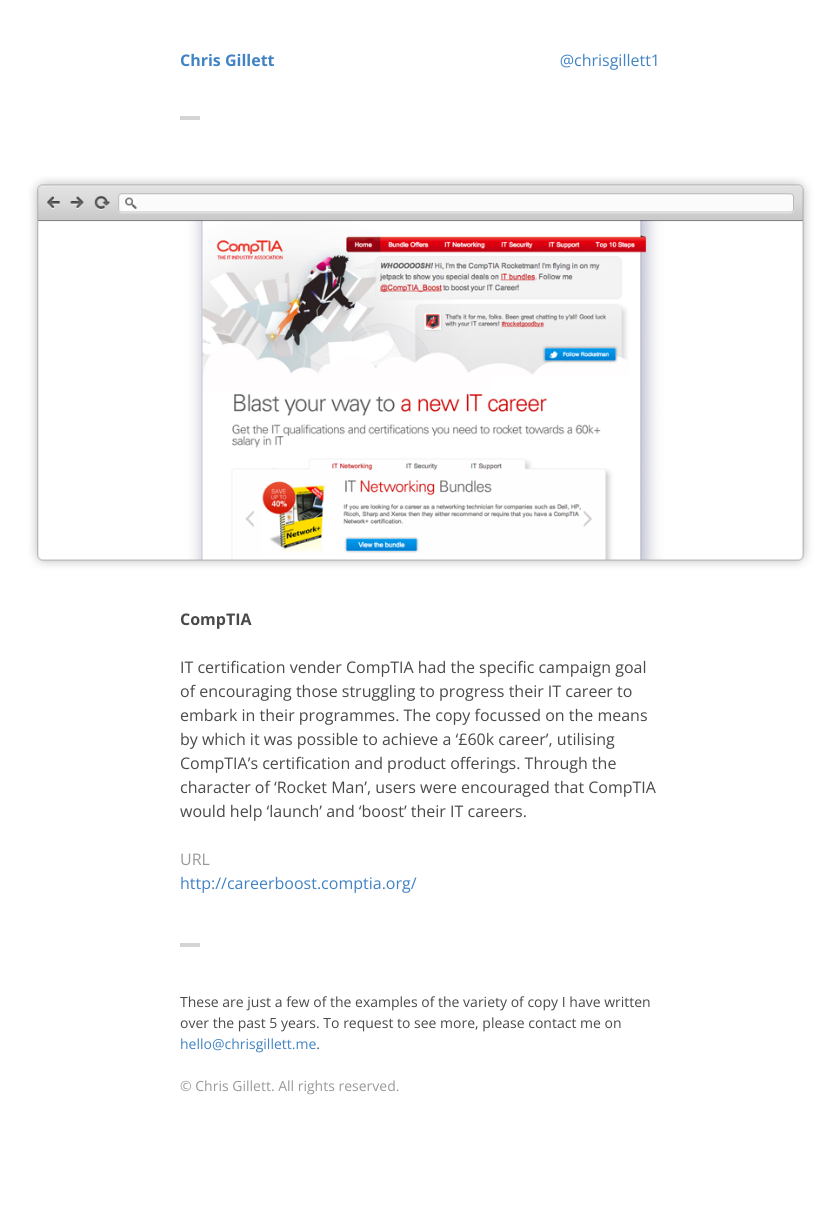
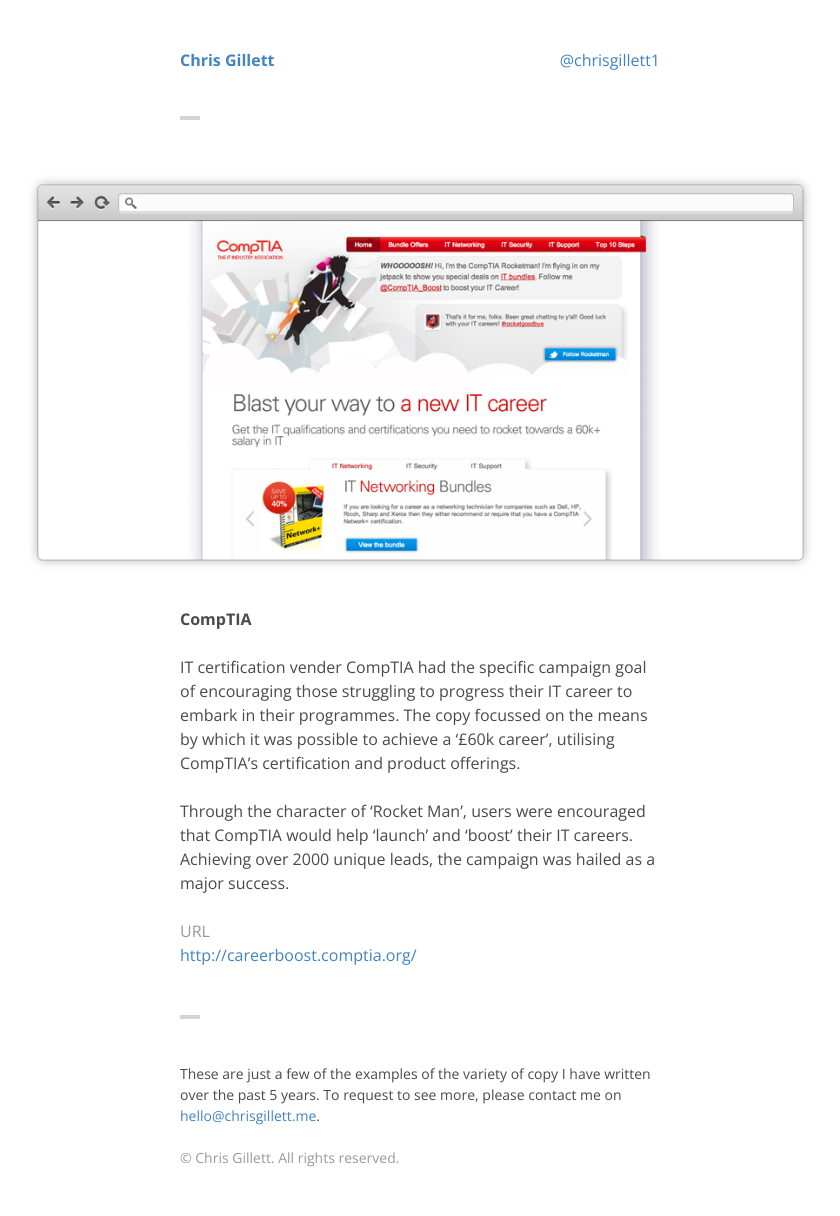
Before and after one commit to ChrisGillett/chrisgillett, a Jekyll site: the page built from _posts/2013-01-03-comptia.md, in a window 1280 px wide. Shown: the whole page, without its empty margins (220-1060 px from the left). Built offline with Jekyll 4.4.1, drawn with Linux system fonts in a browser that asks for light colours; before the commit the page ends 1144 px from its top, so only the background shows below that.

Commit message:
Updated 2013-01-03-comptia.md

```diff
--- a/_posts/2013-01-03-comptia.md
+++ b/_posts/2013-01-03-comptia.md
@@ -8,4 +8,6 @@ category: websites
 
 ---
 
-IT certification vender CompTIA had the specific campaign goal of encouraging those struggling to progress their IT career to embark in their programmes. The copy focussed on the means by which it was possible to achieve a '£60k career', utilising CompTIA's certification and product offerings. Through the character of 'Rocket Man', users were encouraged that CompTIA would help 'launch' and 'boost' their IT careers.
+IT certification vender CompTIA had the specific campaign goal of encouraging those struggling to progress their IT career to embark in their programmes. The copy focussed on the means by which it was possible to achieve a '£60k career', utilising CompTIA's certification and product offerings.
+
+Through the character of 'Rocket Man', users were encouraged that CompTIA would help 'launch' and 'boost' their IT careers. Achieving over 2000 unique leads, the campaign was hailed as a major success.
```
